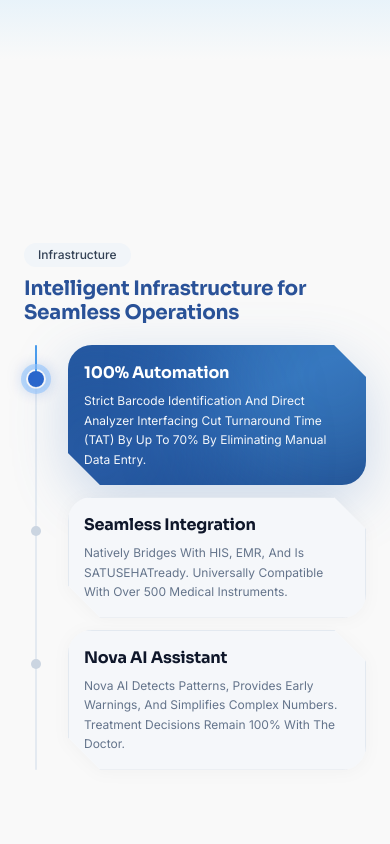
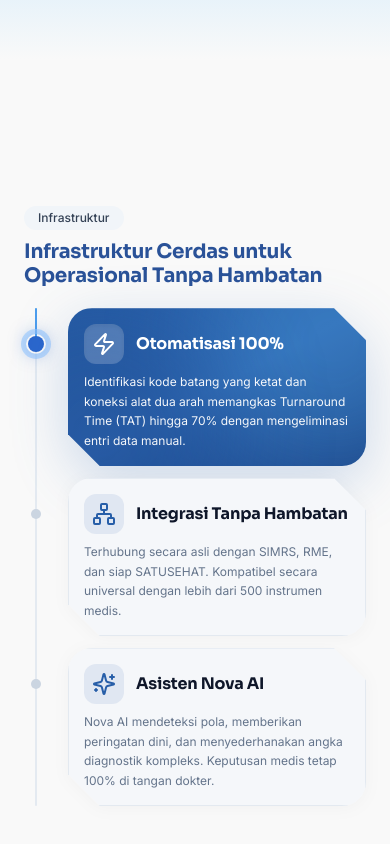
Before and after one commit to TBTBAgency/WebsiteDiagnova, a Next.js app: page / in a window 390 px wide. Shown: the part 4504-5348 px from the top of the page. Built offline with nearby package versions, Linux system fonts and the light colour scheme; no server answers.

Commit message:
feat(infrastructure): complete 100% full line fill on last step and add bilingual support

```diff
--- a/components/sections/InfrastructureSection.tsx
+++ b/components/sections/InfrastructureSection.tsx
@@ -1,35 +1,79 @@
 "use client";
 
 import React, { useState, useEffect, useRef, useCallback } from "react";
+import { Zap, Network, Sparkles } from "lucide-react";
+import { useLanguage } from "@/components/providers/LanguageProvider";
 
 interface InfrastructureCard {
   id: string;
   title: string;
   description: string;
+  iconName: "automation" | "integration" | "ai";
 }
 
-const infrastructureCards: InfrastructureCard[] = [
+const infrastructureCardsID: InfrastructureCard[] = [
+  {
+    id: "automation",
+    title: "Otomatisasi 100%",
+    description:
+      "Identifikasi kode batang yang ketat dan koneksi alat dua arah memangkas Turnaround Time (TAT) hingga 70% dengan mengeliminasi entri data manual.",
+    iconName: "automation",
+  },
+  {
+    id: "integration",
+    title: "Integrasi Tanpa Hambatan",
+    description:
+      "Terhubung secara asli dengan SIMRS, RME, dan siap SATUSEHAT. Kompatibel secara universal dengan lebih dari 500 instrumen medis.",
+    iconName: "integration",
+  },
+  {
+    id: "nova-ai",
+    title: "Asisten Nova AI",
+    description:
+      "Nova AI mendeteksi pola, memberikan peringatan dini, dan menyederhanakan angka diagnostik kompleks. Keputusan medis tetap 100% di tangan dokter.",
+    iconName: "ai",
+  },
+];
+
+const infrastructureCardsEN: InfrastructureCard[] = [
   {
     id: "automation",
     title: "100% Automation",
     description:
-      "Strict Barcode Identification And Direct Analyzer Interfacing Cut Turnaround Time (TAT) By Up To 70% By Eliminating Manual Data Entry.",
+      "Strict barcode identification and direct analyzer interfacing cut Turnaround Time (TAT) by up to 70% by eliminating manual data entry.",
+    iconName: "automation",
   },
   {
     id: "integration",
     title: "Seamless Integration",
     description:
-      "Natively Bridges With HIS, EMR, And Is SATUSEHATready. Universally Compatible With Over 500 Medical Instruments.",
+      "Natively bridges with HIS, EMR, and is SATUSEHAT ready. Universally compatible with over 500 medical instruments.",
+    iconName: "integration",
   },
   {
     id: "nova-ai",
     title: "Nova AI Assistant",
     description:
-      "Nova AI Detects Patterns, Provides Early Warnings, And Simplifies Complex Numbers. Treatment Decisions Remain 100% With The Doctor.",
+      "Nova AI detects patterns, provides early warnings, and simplifies complex numbers. Treatment decisions remain 100% with the doctor.",
+    iconName: "ai",
   },
 ];
 
+function getCardIcon(iconName: InfrastructureCard["iconName"], className = "h-5 w-5") {
+  switch (iconName) {
+    case "automation":
+      return <Zap className={className} />;
+    case "integration":
+      return <Network className={className} />;
+    case "ai":
+      return <Sparkles className={className} />;
+  }
+}
+
 export function InfrastructureSection() {
+  const { language } = useLanguage();
+  const infrastructureCards =
+    language === "ID" ? infrastructureCardsID : infrastructureCardsEN;
   const containerRef = useRef<HTMLDivElement>(null);
   const cardsContainerRef = useRef<HTMLDivElement>(null);
   const cardRefs = useRef<(HTMLDivElement | null)[]>([]);
@@ -51,8 +95,12 @@ export function InfrastructureSection() {
 
     const newTops = cardRefs.current.map((cardEl) => {
       if (!cardEl) return 36;
+      const titleRow = cardEl.querySelector(".card-title-row");
+      if (titleRow) {
+        const tRect = titleRow.getBoundingClientRect();
+        return Math.round(tRect.top - containerRect.top + tRect.height / 2);
+      }
       const cardRect = cardEl.getBoundingClientRect();
-      // Target vertical center of card's title (approx 34px from card top)
       return Math.round(cardRect.top - containerRect.top + 34);
     });
 
@@ -114,10 +162,21 @@ export function InfrastructureSection() {
           const dot1Frac = (dotTops[1] || 196) / cH;
           const dot2Frac = (dotTops[2] || 356) / cH;
 
-          // Linear, continuous line fill tracking from dot 0 to dot 2 (and slight terminal extension)
-          const endFrac = Math.min(1, dot2Frac + 0.05);
-          const fill = dot0Frac + progress * (endFrac - dot0Frac);
-          const clampedFill = Math.max(0, Math.min(1, fill));
+          // Progressively fill the line track from dot 0 to dot 1, dot 2, and down to 100% (full track height)
+          let fill: number;
+          if (progress <= 0.33) {
+            const seg = progress / 0.33;
+            fill = dot0Frac + seg * (dot1Frac - dot0Frac);
+          } else if (progress <= 0.67) {
+            const seg = (progress - 0.33) / 0.34;
+            fill = dot1Frac + seg * (dot2Frac - dot1Frac);
+          } else {
+            // Smoothly complete all the way down to 1.0 (100% full track)
+            const seg = Math.min(1, (progress - 0.67) / 0.23);
+            fill = dot2Frac + seg * (1.0 - dot2Frac);
+          }
+
+          const clampedFill = Math.max(dot0Frac, Math.min(1.0, fill));
           setLineFillFraction(clampedFill);
 
           // Evenly partitioned active step switching across the 3 scroll segments
@@ -149,8 +208,8 @@ export function InfrastructureSection() {
     const sectionHeight = containerRef.current.offsetHeight;
     const totalScrollable = sectionHeight - window.innerHeight;
 
-    // Center of each step range: [0, 0.33) -> 0.16, [0.33, 0.67) -> 0.50, [0.67, 1.0] -> 0.84
-    const targetProgress = index === 0 ? 0.16 : index === 1 ? 0.5 : 0.84;
+    // Step positions: 0.16 -> Step 1, 0.50 -> Step 2, 0.92 -> Step 3 (full line)
+    const targetProgress = index === 0 ? 0.16 : index === 1 ? 0.5 : 0.92;
     const targetY = containerTop + targetProgress * totalScrollable;
 
     window.scrollTo({
@@ -176,13 +235,23 @@ export function InfrastructureSection() {
             <div className="lg:col-span-5 flex flex-col justify-center">
               <div className="mb-2.5 sm:mb-4 lg:mb-5">
                 <span className="inline-flex items-center rounded-full bg-slate-100 px-3.5 sm:px-4 py-1 sm:py-1.5 text-xs sm:text-sm font-medium text-slate-700">
-                  Infrastructure
+                  {language === "ID" ? "Infrastruktur" : "Infrastructure"}
                 </span>
               </div>
               <h2 className="font-display text-xl sm:text-2xl md:text-3xl lg:text-[34px] xl:text-[38px] font-bold leading-[1.2] sm:leading-[1.25] tracking-tight text-[#2A5298]">
+                {language === "ID" ? (
+                  <>
+                    Infrastruktur Cerdas untuk
+                    <br className="hidden sm:inline" />{" "}
+                    Operasional Tanpa Hambatan
+                  </>
+                ) : (
+                  <>
                     Intelligent Infrastructure for
                     <br className="hidden sm:inline" />{" "}
                     Seamless Operations
+                  </>
+                )}
               </h2>
             </div>
 
@@ -285,15 +354,26 @@ export function InfrastructureSection() {
                           <div className="pointer-events-none absolute -bottom-24 -left-24 h-64 w-64 rounded-full bg-[#1C478B]/40 blur-[50px]" />
                         </div>
 
-                        {/* Layer 3: Unified Single Text Content Layer (Seamlessly transitions color without ghosting) */}
+                        {/* Layer 3: Unified Single Text Content Layer with Icon */}
                         <div className="relative z-10 p-4 sm:p-6 lg:p-8">
+                          <div className="card-title-row flex items-center gap-3 sm:gap-3.5 mb-2 sm:mb-3 lg:mb-4">
+                            <div
+                              className={`flex items-center justify-center rounded-xl p-2 sm:p-2.5 transition-all duration-500 ease-in-out shrink-0 ${
+                                isActive
+                                  ? "bg-white/20 text-white shadow-inner"
+                                  : "bg-[#275EA8]/10 text-[#275EA8]"
+                              }`}
+                            >
+                              {getCardIcon(card.iconName, "h-4.5 w-4.5 sm:h-5 sm:w-5")}
+                            </div>
                             <h3
-                            className={`font-display text-base sm:text-xl lg:text-[22px] font-bold tracking-tight mb-1.5 sm:mb-3 lg:mb-5 transition-colors duration-500 ease-in-out ${
+                              className={`font-display text-base sm:text-xl lg:text-[22px] font-bold tracking-tight transition-colors duration-500 ease-in-out ${
                                 isActive ? "text-white" : "text-slate-900"
                               }`}
                             >
                               {card.title}
                             </h3>
+                          </div>
                           <p
                             className={`text-xs sm:text-sm lg:text-[15px] leading-relaxed max-w-xl transition-colors duration-500 ease-in-out ${
                               isActive ? "text-white/95" : "text-slate-500"
```
Lines whose indentation alone changed are shown as unchanged.
